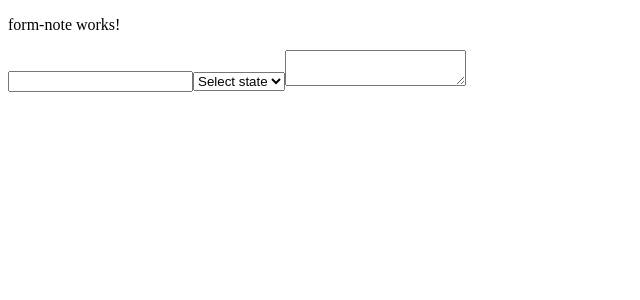
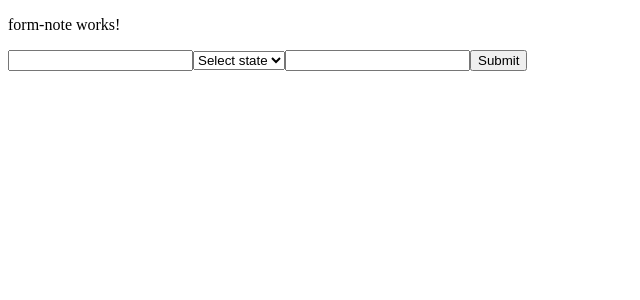
Before and after one commit to PatricioLabra/NotesAPP, an Angular app in the folder frontend/: page / in a window 1280 px wide. Shown: the top 300 px of the page, without its empty margins (0-640 px from the left). Built offline with nearby package versions, Linux system fonts and the light colour scheme.

Commit message:
Se conecta el formulario del html con el formControl en form-note

```diff
--- a/frontend/src/app/components/form-note/form-note.component.html
+++ b/frontend/src/app/components/form-note/form-note.component.html
@@ -1,16 +1,17 @@
 <p>form-note works!</p>
 
-<form>
-<input type="text">
+<form [formGroup]="formNote" (ngSubmit)="onSubmit()">
+  <input type="text" formControlName="title">
 
-<select >
-  <option value="">Select state</option>
-  <option value="open">Open</option>
-  <option value="in_process">In Process</option>
-  <option value="close">Close</option>
-</select>
+  <select formControlName="state">
+    <option value="">Select state</option>
+    <option value="open">Open</option>
+    <option value="in_process">In Process</option>
+    <option value="close">Close</option>
+  </select>
 
-<Textarea>
+  <!--TODO: change input to textArea (From angular material)-->
+  <input type="text" formControlName="description">
 
-</Textarea>
+  <button type="submit" [disabled]="!formNote.valid">Submit</button>
 </form>
--- a/frontend/src/app/components/form-note/form-note.component.ts
+++ b/frontend/src/app/components/form-note/form-note.component.ts
@@ -1,17 +1,25 @@
-import { Component, OnInit } from '@angular/core';
-
-import { State } from '@models/states';
+import { Component } from '@angular/core';
+import { FormBuilder, FormGroup } from '@angular/forms';
 
 @Component({
   selector: 'app-form-note',
   templateUrl: './form-note.component.html',
   styleUrls: ['./form-note.component.scss']
 })
-export class FormNoteComponent implements OnInit {
+export class FormNoteComponent {
 
-  constructor() { }
+  formNote: FormGroup;
 
-  ngOnInit() {
+  constructor(private _fb: FormBuilder) {
+    this.formNote = this._fb.group({
+      title: [''],
+      state: [''],
+      description: ['']
+    });
   }
 
+  onSubmit() {
+    // TODO: Validate data maybe, parse state (string to State)
+    console.log(this.formNote.getRawValue());
+  }
 }
```
